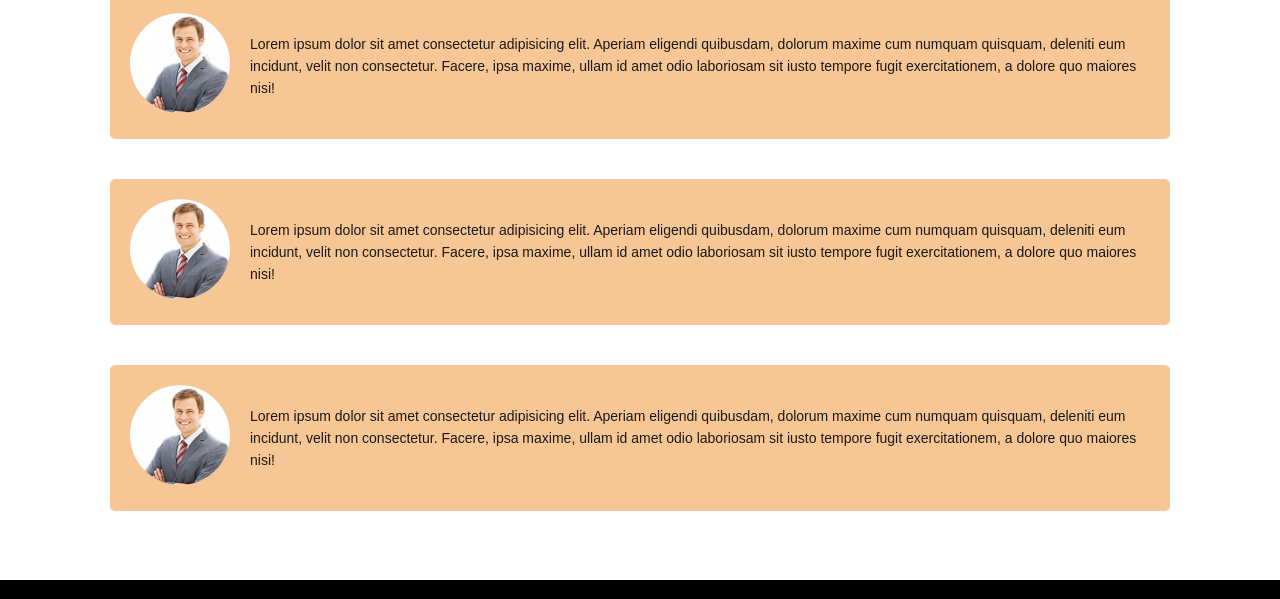
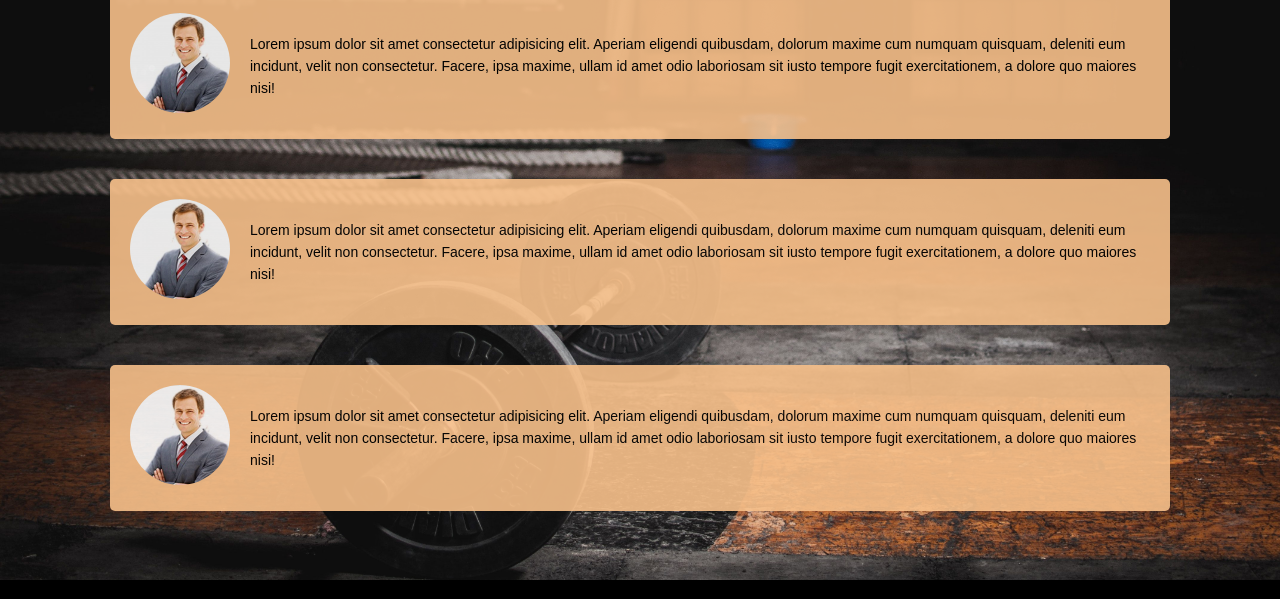
Before and after one commit to manav-12345/gym-new-website, a plain HTML site: page review.html in a window 1280 px wide. Shown: the part 220-819 px from the top of the page. Drawn offline with Linux system fonts and the light colour scheme.

Commit message:
Update gymna.css

```diff
--- a/gymna.css
+++ b/gymna.css
@@ -417,7 +417,7 @@ max-width: 1080px;
 
 #testimonials {
   height: 100vh;
-  background: url('images/834294.jpg') no-repeat center center/cover;
+  background: url('834294.jpg') no-repeat center center/cover;
   padding-top: 100px;
 
 
```
